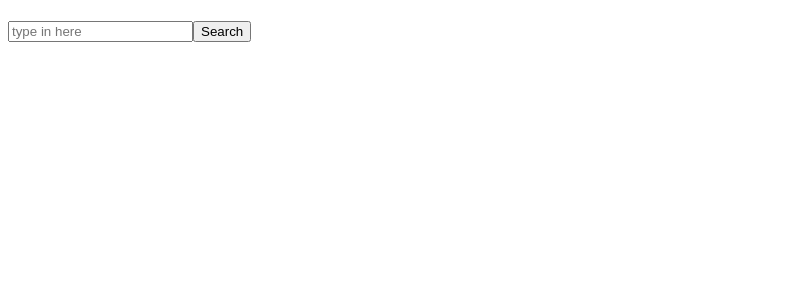
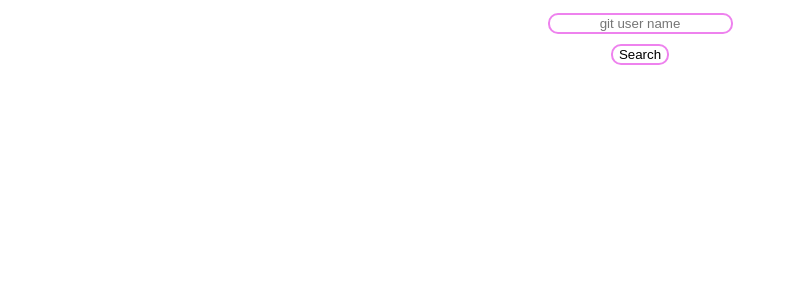
Before and after one commit to antonio357/Gama-Academy-Developer-Course, a React (Create React App) app in the folder module_11_-_React/gamagit/: page / in a window 1280 px wide. Shown: the top 300 px of the page, without its empty margins (0-788 px from the left). Built offline with nearby package versions, Linux system fonts and the light colour scheme.

Commit message:
react, styled components

```diff
--- a/module_11_-_React/gamagit/package.json
+++ b/module_11_-_React/gamagit/package.json
@@ -10,7 +10,8 @@
     "react": "^16.13.1",
     "react-dom": "^16.13.1",
     "react-router-dom": "^5.2.0",
-    "react-scripts": "3.4.1"
+    "react-scripts": "3.4.1",
+    "styled-components": "^5.1.1"
   },
   "scripts": {
     "start": "react-scripts start",
--- a/module_11_-_React/gamagit/src/home.js
+++ b/module_11_-_React/gamagit/src/home/home.js
@@ -1,8 +1,10 @@
 import React, { useState } from 'react';
 import axios from 'axios' // deals with http requests
 
+import * as styled from "./styled"
+
 // class is a key word in js, so tags uses className now
-function Home(props) { // props means properties from a component
+function Home() { // props means properties from a component
   const [user, setUser] = useState('')
 
   function handleRequest() {
@@ -14,10 +16,14 @@ function Home(props) { // props means properties from a component
     // {} means that you are including js code at the jsx
     // fragment it is necessary cause the jsx that is return needs to one thing
     <>
-      <h1> {props.title} </h1>
-      <p> {user} </p>
-      <input className="gitUserInput" placeholder="type in here" value={user} onChange={e => setUser(e.target.value)} />
-      <button type="button" onClick={handleRequest}> Search </button>
+      <styled.container>
+        <div>
+          <input placeholder="git user name" value={user} onChange={e => setUser(e.target.value)} />
+        </div>
+        <div>
+          <button type="button" onClick={handleRequest}> Search </button>
+        </div>
+      </styled.container>
     </>
     // fragment it is necessary cause the jsx that is return needs to one thing
     // JSX
--- /dev/null
+++ b/module_11_-_React/gamagit/src/home/styled.js
@@ -0,0 +1,36 @@
+import styled from "styled-components";
+
+export const container = styled.div`
+    display: flex;
+    flex-direction: column;
+    align-items: center;
+
+    div {
+        margin: 5px;
+    }
+
+    input {
+        border-radius: 10px;
+        text-align: center;
+        border: 2px solid violet;
+        outline: none;
+
+        :focus, :hover {
+            border: 2px solid blueviolet;
+            background-color: aliceblue;
+        }
+    }
+
+    button {
+        border-radius: 10px;
+        outline: none;
+        border: 2px solid violet;
+        background-color: white;
+
+        :focus, :hover {
+            border: 2px solid blueviolet;
+            background-color: aliceblue;
+        }
+
+    }
+`;
--- a/module_11_-_React/gamagit/src/repos.js
+++ /dev/null
@@ -1,9 +0,0 @@
-import React from "react";
-
-export default function Repos() {
-    return (
-        <>
-            <h1> Repos() </h1>
-        </>
-    );
-}
--- /dev/null
+++ b/module_11_-_React/gamagit/src/repositories/repos.js
@@ -0,0 +1,15 @@
+import React from "react";
+import * as styled from "./styled"
+
+export default function Repos() {
+    return (
+        <>
+            <styled.container>
+                <h1> Repositories </h1>
+                <ul>
+                    <li> repo >> name </li>
+                </ul>
+            </styled.container>
+        </>
+    );
+}
--- /dev/null
+++ b/module_11_-_React/gamagit/src/repositories/styled.js
@@ -0,0 +1,23 @@
+import styled from "styled-components";
+
+export const container = styled.div`
+    display: flex;
+    flex-direction: column;
+    align-items: center;
+    width: 100%;
+
+    div {
+        margin: 5px;
+    }
+
+    ul {
+        all: inherit
+    }
+
+    li {
+        all: inherit;
+        padding: 5px;
+        border-radius: 10px;
+        background-color: burlywood;
+    }
+`;
--- a/module_11_-_React/gamagit/src/routes.js
+++ b/module_11_-_React/gamagit/src/routes.js
@@ -1,7 +1,7 @@
 import React from "react";
 import { BrowserRouter, Switch, Route } from "react-router-dom";
-import Repos from "./repos";
-import Home from "./home"
+import Repos from "./repositories/repos";
+import Home from "./home/home"
 
 export default function Routes() {
     return (
```
Also changed, not shown: 1 other file (tests, documents, lock files or other folders).
